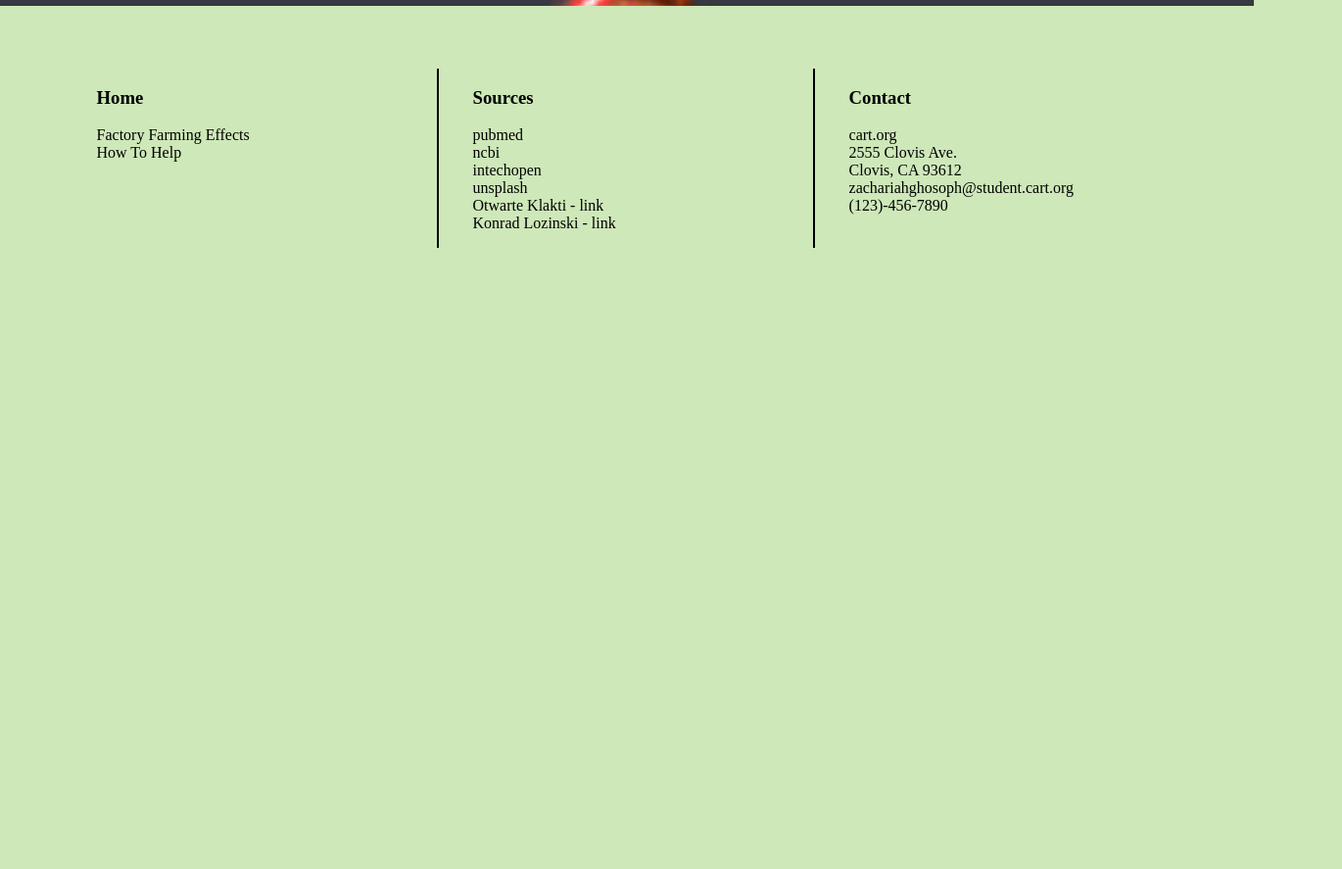
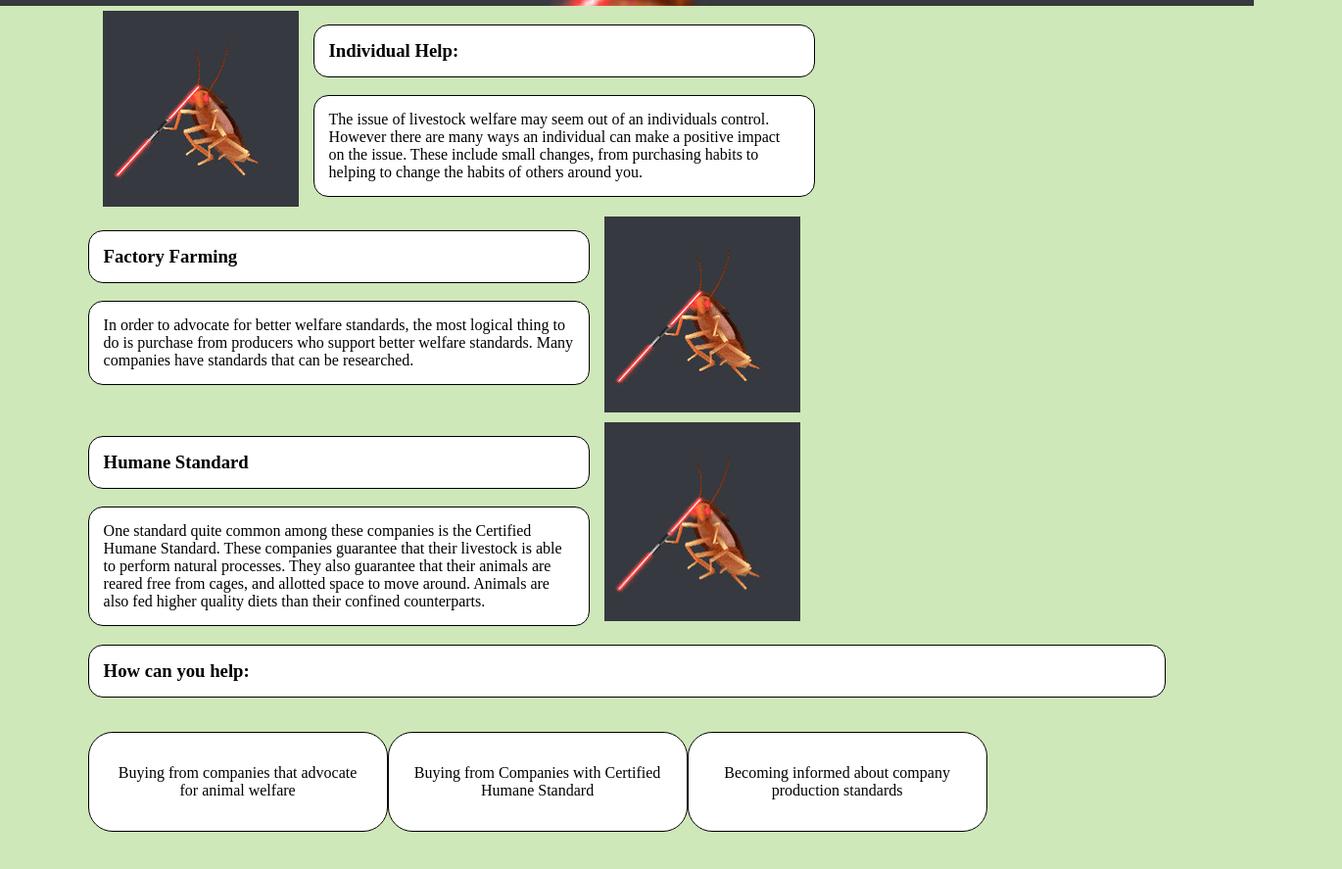
Before and after one commit to zachghosoph/Project-2, a plain HTML site: page help.html in a window 1280 px wide. Shown: the part 633-1520 px from the top of the page at 98% size, 1370 px wide, since content can reach past the window. Before the commit the page ends 950 px from the top, so only its background shows below. Drawn offline with Linux system fonts and the light colour scheme.

Commit message:
Paofue M
I'm So sorry

```diff
--- a/help.html
+++ b/help.html
@@ -32,7 +32,54 @@
         </div>
     </header>
     <main>
+        <div class="row">
+            <img src="img/200w.gif" alt="">
+            <div class="column">
+            <h3>
+                    Individual Help:
+                </h3>
 
+            <div class="div_Daddy ">
+                <p>
+                    The issue of livestock welfare may seem out of an individuals control. However there are many ways an individual can make a positive impact on the issue. These include small changes, from purchasing habits to helping to change the habits of others around you.
+                </p>
+            </div>
+        </div>
+    </div>
+        <div class="row">
+            <div class="column">
+            <h3>
+                    Factory Farming
+                </h3>
+
+            <div class="div_Daddy ">
+                <p>
+                    In order to advocate for better welfare standards, the most logical thing to do is purchase from producers who support better welfare standards. Many companies have standards that can be researched.
+                </p>
+            </div>
+            </div>
+            <img src="img/200w.gif" alt="">
+        </div>
+        <div class="row">
+            <div class="column">
+            <h3>
+                    Humane Standard
+                </h3>
+            <div class="div_Daddy ">
+                <p>
+                    One standard quite common among these companies is the Certified Humane Standard. These companies guarantee that their livestock is able to perform natural processes. They also guarantee that their animals are reared free from cages, and allotted space to move around. Animals are also fed higher quality diets than their confined counterparts.
+                </p>
+            </div>
+            </div>
+            <img src="img/200w.gif" alt="">
+        </div>
+        <h3>How can you help:</h3>
+        <div class=" row">
+            <p class="flexbox4-content">Buying from companies that advocate for animal welfare</p>
+            <p class="flexbox4-content">Buying from Companies with Certified Humane Standard</p>
+            <p class="flexbox4-content">Becoming informed about company production standards</p>
+        </div>
+    </div>
     </main>
     <footer>
         <div class="flexDaddy">
--- a/style.css
+++ b/style.css
@@ -207,3 +207,39 @@ footer ul{
     list-style:none;
     padding: 0;
 }
+
+.row {
+    display:flex;
+    flex-direction:row;
+    width:100vw;
+}
+
+.column {
+    display:flex;
+    flex-direction:column;
+    width:40vw;
+}
+
+.div_Daddy {
+    display:flex;
+
+}
+
+main h3,
+.div_Daddy p {
+    color:black;
+    background-color:white;
+    border: 1px solid black;
+    border-radius: 15px;
+    padding:15px;
+}
+
+.div_Daddy p {
+width:100%;
+margin:0px;
+
+}
+
+.row img {
+    margin: 5px 15px;
+}
```
